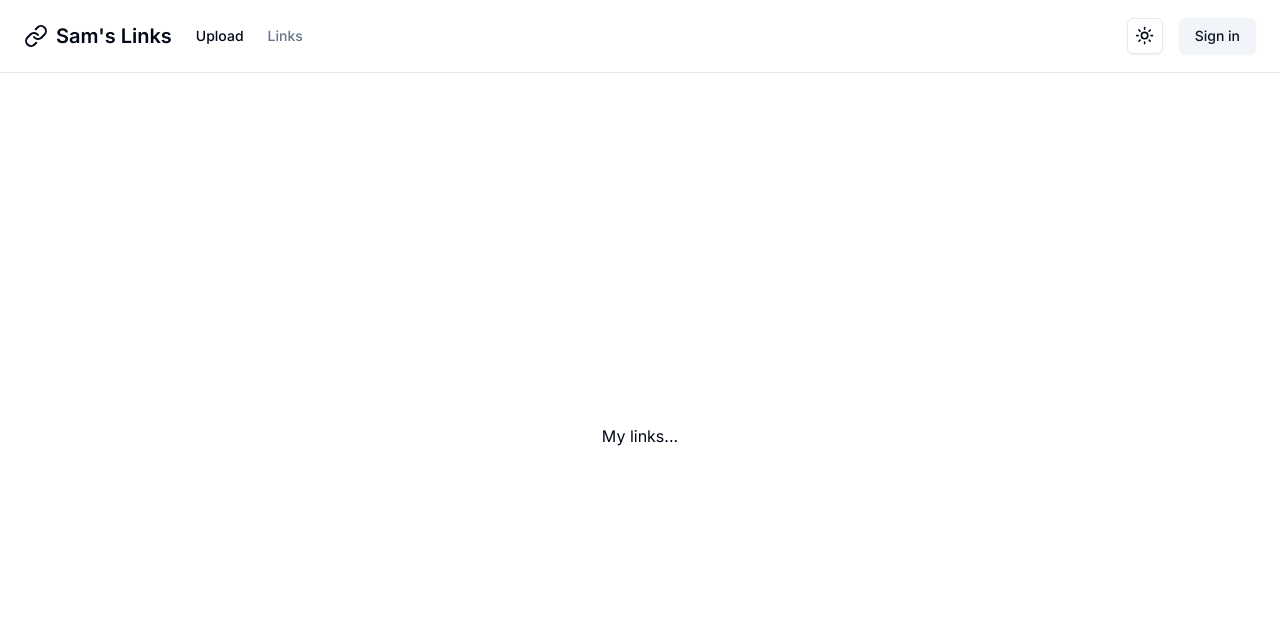
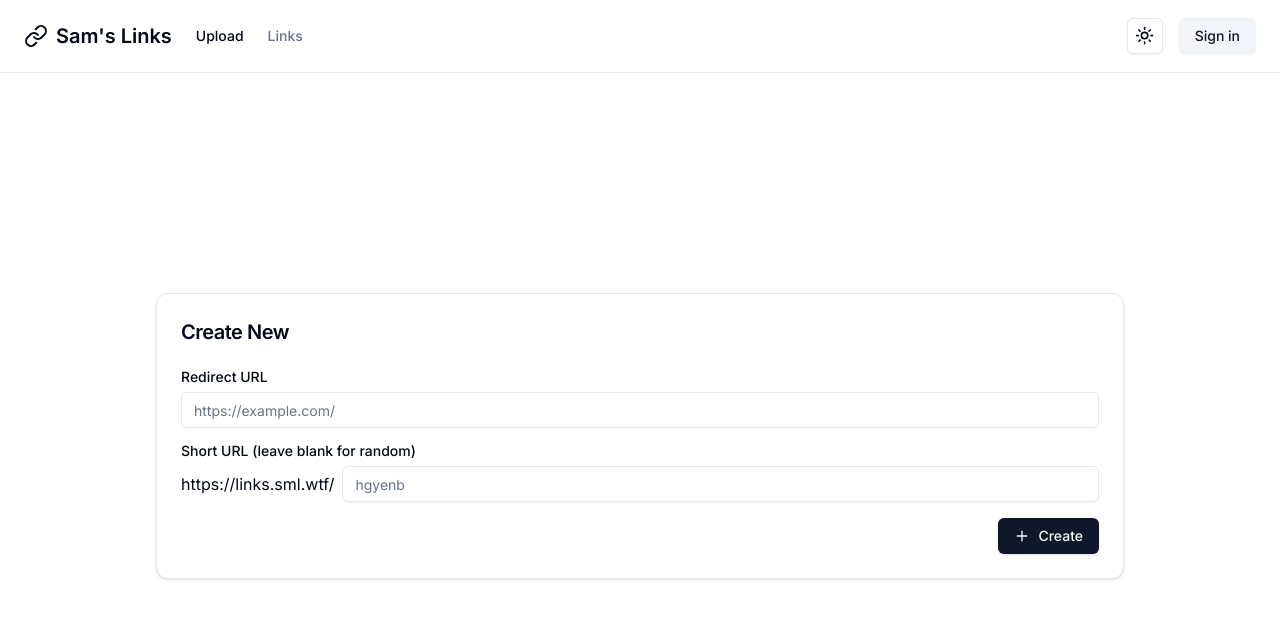
Before and after one commit to SamHep0803/links, a Next.js app: page / in a window 1280 px wide. Shown: the top 618 px of the page. Built offline with nearby package versions, Linux system fonts and the light colour scheme; no server answers.

Commit message:
feat: initial upload ui mockup

```diff
--- a/package.json
+++ b/package.json
@@ -17,6 +17,7 @@
     "@radix-ui/react-dialog": "^1.0.5",
     "@radix-ui/react-dropdown-menu": "^2.0.6",
     "@radix-ui/react-icons": "^1.3.0",
+    "@radix-ui/react-label": "^2.0.2",
     "@radix-ui/react-slot": "^1.0.2",
     "@t3-oss/env-nextjs": "^0.10.1",
     "class-variance-authority": "^0.7.0",
--- a/src/app/_components/navbar.tsx
+++ b/src/app/_components/navbar.tsx
@@ -17,13 +17,13 @@ function Navbar() {
           <span className="text-xl hover:underline">Sam&apos;s Links</span>
         </Link>
         <Link
-          href="#"
+          href="/"
           className="text-foreground transition-colors hover:text-foreground"
         >
           Upload
         </Link>
         <Link
-          href="#"
+          href="/links"
           className="text-muted-foreground transition-colors hover:text-foreground"
         >
           Links
@@ -39,20 +39,20 @@ function Navbar() {
         <SheetContent side="left">
           <nav className="grid gap-6 text-lg font-medium">
             <Link
-              href="#"
+              href="/"
               className="flex items-center gap-2 text-lg font-semibold md:text-base"
             >
               <LinkIcon className="h-6 w-6" />
               <div>Sam&apos;s Links</div>
             </Link>
             <Link
-              href="#"
+              href="/"
               className="text-foreground transition-colors hover:text-foreground"
             >
               Upload
             </Link>
             <Link
-              href="#"
+              href="/links"
               className="text-muted-foreground transition-colors hover:text-foreground"
             >
               Links
--- a/src/app/page.tsx
+++ b/src/app/page.tsx
@@ -1,7 +1,44 @@
+import { Button } from "@/components/ui/button";
+import { Card, CardContent, CardHeader, CardTitle } from "@/components/ui/card";
+import { Input } from "@/components/ui/input";
+import { Label } from "@/components/ui/label";
+import { Plus } from "lucide-react";
+
 export default function HomePage() {
   return (
-    <main className="flex h-full flex-col items-center justify-center">
-      My links...
+    <main className="container flex h-full flex-col items-center justify-center p-4 md:max-w-[1000px]">
+      <Card className="w-full">
+        <CardHeader>
+          <CardTitle className="text-xl">Create New</CardTitle>
+        </CardHeader>
+        <CardContent>
+          <form>
+            <div className="flex flex-col gap-y-4">
+              <div className="flex flex-col gap-y-2">
+                <Label htmlFor="redirect">Redirect URL</Label>
+                <Input
+                  id="redirect"
+                  type="url"
+                  placeholder="https://example.com/"
+                />
+              </div>
+              <div className="flex flex-col gap-y-2">
+                <Label htmlFor="short">
+                  Short URL (leave blank for random)
+                </Label>
+                <div className="flex items-center gap-x-2">
+                  https://links.sml.wtf/
+                  <Input id="short" type="url" placeholder="hgyenb" />
+                </div>
+              </div>
+              <Button className="gap-x-2 self-end">
+                <Plus className="h-4 w-4" />
+                Create
+              </Button>
+            </div>
+          </form>
+        </CardContent>
+      </Card>
     </main>
   );
 }
--- /dev/null
+++ b/src/components/ui/card.tsx
@@ -0,0 +1,76 @@
+import * as React from "react"
+
+import { cn } from "@/lib/utils"
+
+const Card = React.forwardRef<
+  HTMLDivElement,
+  React.HTMLAttributes<HTMLDivElement>
+>(({ className, ...props }, ref) => (
+  <div
+    ref={ref}
+    className={cn(
+      "rounded-xl border bg-card text-card-foreground shadow",
+      className
+    )}
+    {...props}
+  />
+))
+Card.displayName = "Card"
+
+const CardHeader = React.forwardRef<
+  HTMLDivElement,
+  React.HTMLAttributes<HTMLDivElement>
+>(({ className, ...props }, ref) => (
+  <div
+    ref={ref}
+    className={cn("flex flex-col space-y-1.5 p-6", className)}
+    {...props}
+  />
+))
+CardHeader.displayName = "CardHeader"
+
+const CardTitle = React.forwardRef<
+  HTMLParagraphElement,
+  React.HTMLAttributes<HTMLHeadingElement>
+>(({ className, ...props }, ref) => (
+  <h3
+    ref={ref}
+    className={cn("font-semibold leading-none tracking-tight", className)}
+    {...props}
+  />
+))
+CardTitle.displayName = "CardTitle"
+
+const CardDescription = React.forwardRef<
+  HTMLParagraphElement,
+  React.HTMLAttributes<HTMLParagraphElement>
+>(({ className, ...props }, ref) => (
+  <p
+    ref={ref}
+    className={cn("text-sm text-muted-foreground", className)}
+    {...props}
+  />
+))
+CardDescription.displayName = "CardDescription"
+
+const CardContent = React.forwardRef<
+  HTMLDivElement,
+  React.HTMLAttributes<HTMLDivElement>
+>(({ className, ...props }, ref) => (
+  <div ref={ref} className={cn("p-6 pt-0", className)} {...props} />
+))
+CardContent.displayName = "CardContent"
+
+const CardFooter = React.forwardRef<
+  HTMLDivElement,
+  React.HTMLAttributes<HTMLDivElement>
+>(({ className, ...props }, ref) => (
+  <div
+    ref={ref}
+    className={cn("flex items-center p-6 pt-0", className)}
+    {...props}
+  />
+))
+CardFooter.displayName = "CardFooter"
+
+export { Card, CardHeader, CardFooter, CardTitle, CardDescription, CardContent }
--- /dev/null
+++ b/src/components/ui/label.tsx
@@ -0,0 +1,26 @@
+"use client"
+
+import * as React from "react"
+import * as LabelPrimitive from "@radix-ui/react-label"
+import { cva, type VariantProps } from "class-variance-authority"
+
+import { cn } from "@/lib/utils"
+
+const labelVariants = cva(
+  "text-sm font-medium leading-none peer-disabled:cursor-not-allowed peer-disabled:opacity-70"
+)
+
+const Label = React.forwardRef<
+  React.ElementRef<typeof LabelPrimitive.Root>,
+  React.ComponentPropsWithoutRef<typeof LabelPrimitive.Root> &
+    VariantProps<typeof labelVariants>
+>(({ className, ...props }, ref) => (
+  <LabelPrimitive.Root
+    ref={ref}
+    className={cn(labelVariants(), className)}
+    {...props}
+  />
+))
+Label.displayName = LabelPrimitive.Root.displayName
+
+export { Label }
```
Also changed, not shown: src/app/links/page.tsx (added), 1 other file (tests, documents, lock files or other folders).
